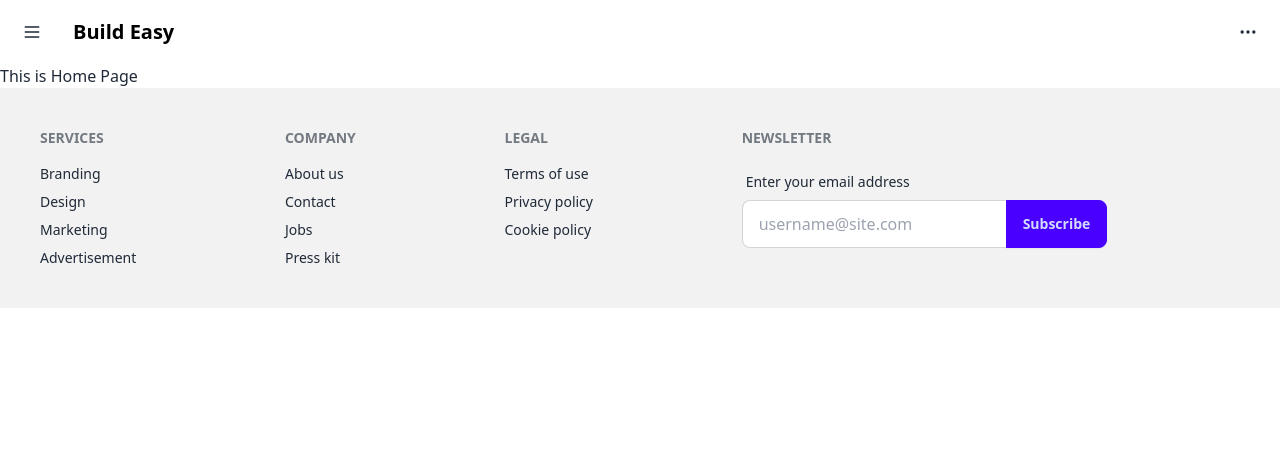
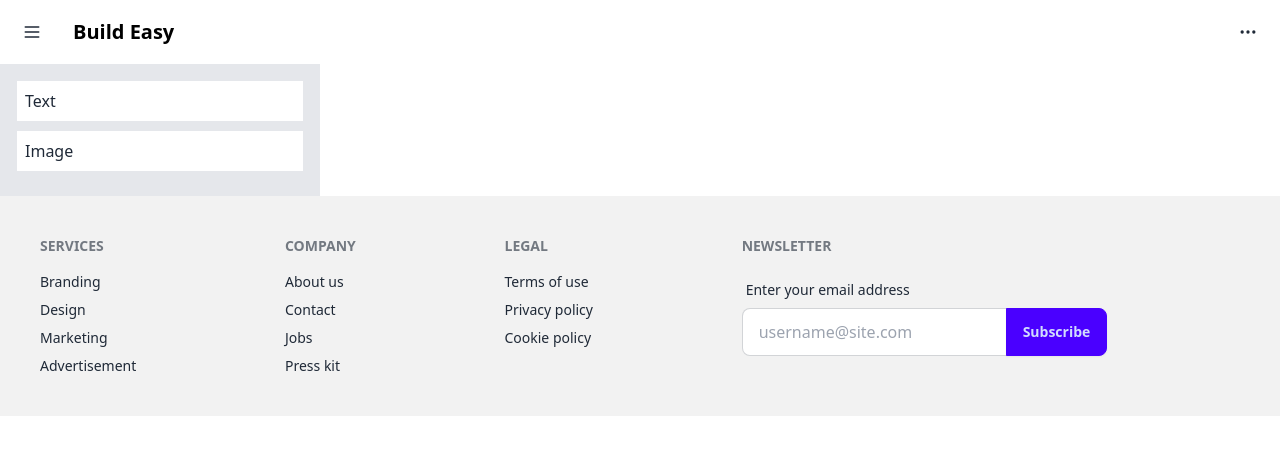
Before and after one commit to Nadim-Nion/no-code-builder-client, a React (Vite) app: page / in a window 1280 px wide. Shown: the top 454 px of the page. Built offline with nearby package versions, Linux system fonts and the light colour scheme.

Commit message:
sidebar added

```diff
--- /dev/null
+++ b/src/components/SideBar/SideBar.jsx
@@ -0,0 +1,22 @@
+import React from 'react';
+
+const SideBar = () => {
+
+    return (
+        <div className='p-4 w-1/4 bg-gray-200'>
+            {/* Text */}
+            <div
+                className='cursor-pointer mb-2 p-2 bg-white border'
+                draggable
+            >Text</div>
+
+            {/* Image */}
+            <div
+                className='cursor-pointer mb-2 p-2 bg-white border'
+                draggable
+            >Image</div>
+        </div>
+    );
+};
+
+export default SideBar;
--- a/src/pages/HomePage/Home/Home.jsx
+++ b/src/pages/HomePage/Home/Home.jsx
@@ -1,9 +1,10 @@
 import React from 'react';
+import SideBar from '../../../components/SideBar/SideBar';
 
 const Home = () => {
     return (
         <div>
-            <h2>This is Home Page</h2>
+            <SideBar></SideBar>
         </div>
     );
 };
```
